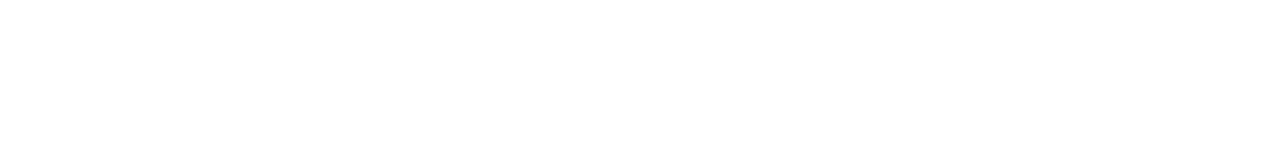
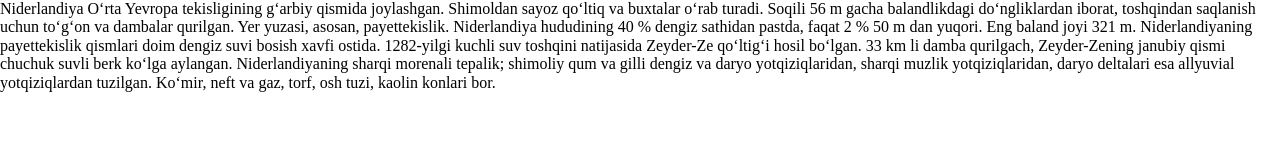
Before and after one commit to Azizbek-Kalandarov/estatery, a plain HTML site: page index.html in a window 1280 px wide. Drawn offline with Linux system fonts and the light colour scheme.

Commit message:
Add lorem text

```diff
--- a/index.html
+++ b/index.html
@@ -37,6 +37,8 @@
   </footer>
   <!-- Site footer finish -->
 
+  Niderlandiya Oʻrta Yevropa tekisligining gʻarbiy qismida joylashgan. Shimoldan sayoz qoʻltiq va buxtalar oʻrab turadi. Soqili 56 m gacha balandlikdagi doʻngliklardan iborat, toshqindan saqlanish uchun toʻgʻon va dambalar qurilgan. Yer yuzasi, asosan, payettekislik. Niderlandiya hududining 40 % dengiz sathidan pastda, faqat 2 % 50 m dan yuqori. Eng baland joyi 321 m. Niderlandiyaning payettekislik qismlari doim dengiz suvi bosish xavfi ostida. 1282-yilgi kuchli suv toshqini natijasida Zeyder-Ze qoʻltigʻi hosil boʻlgan. 33 km li damba qurilgach, Zeyder-Zening janubiy qismi chuchuk suvli berk koʻlga aylangan. Niderlandiyaning sharqi morenali tepalik; shimoliy qum va gilli dengiz va daryo yotqiziqlaridan, sharqi muzlik yotqiziqlaridan, daryo deltalari esa allyuvial yotqiziqlardan tuzilgan. Koʻmir, neft va gaz, torf, osh tuzi, kaolin konlari bor.
+
 
   <script src="./main.js"></script>
 </body>
```
